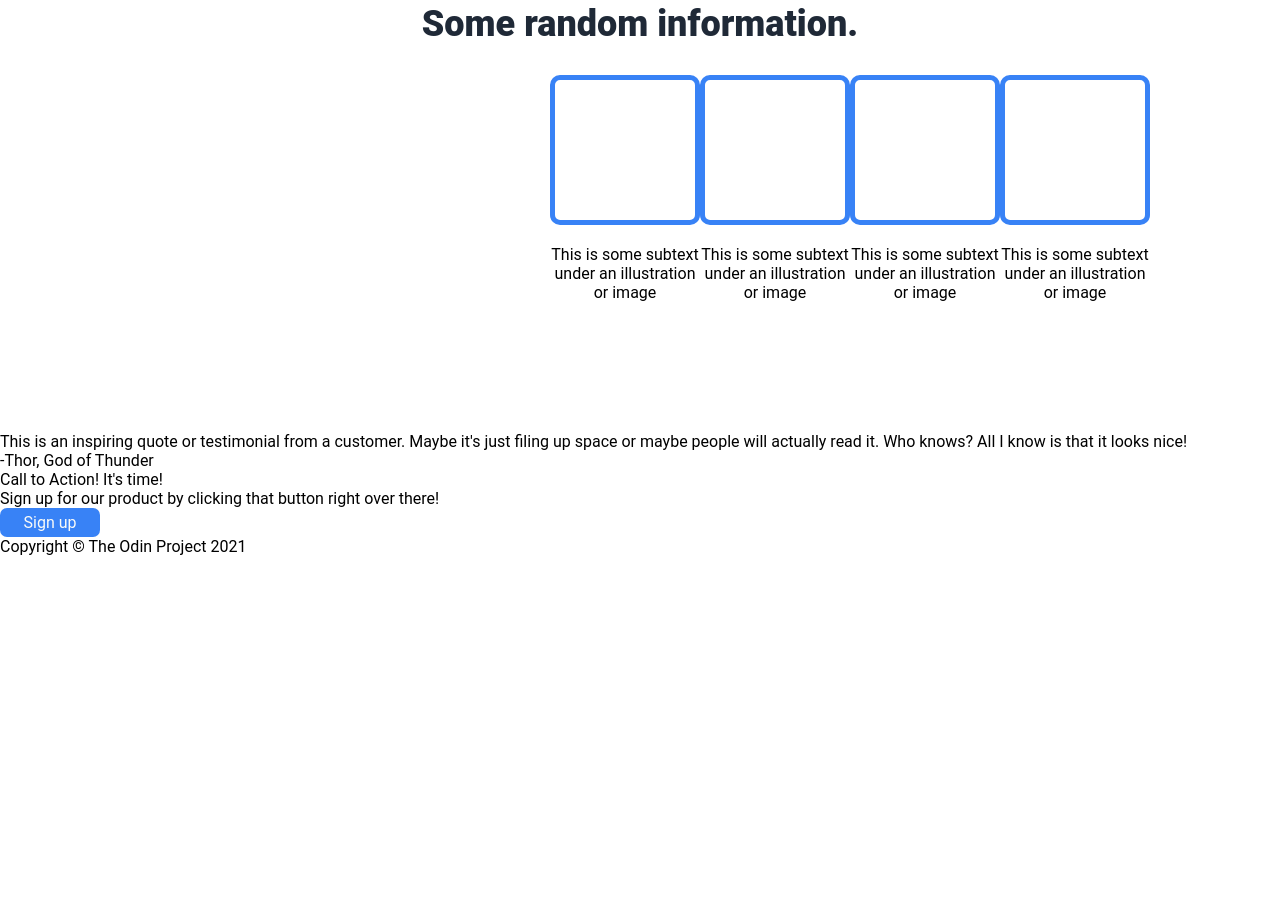
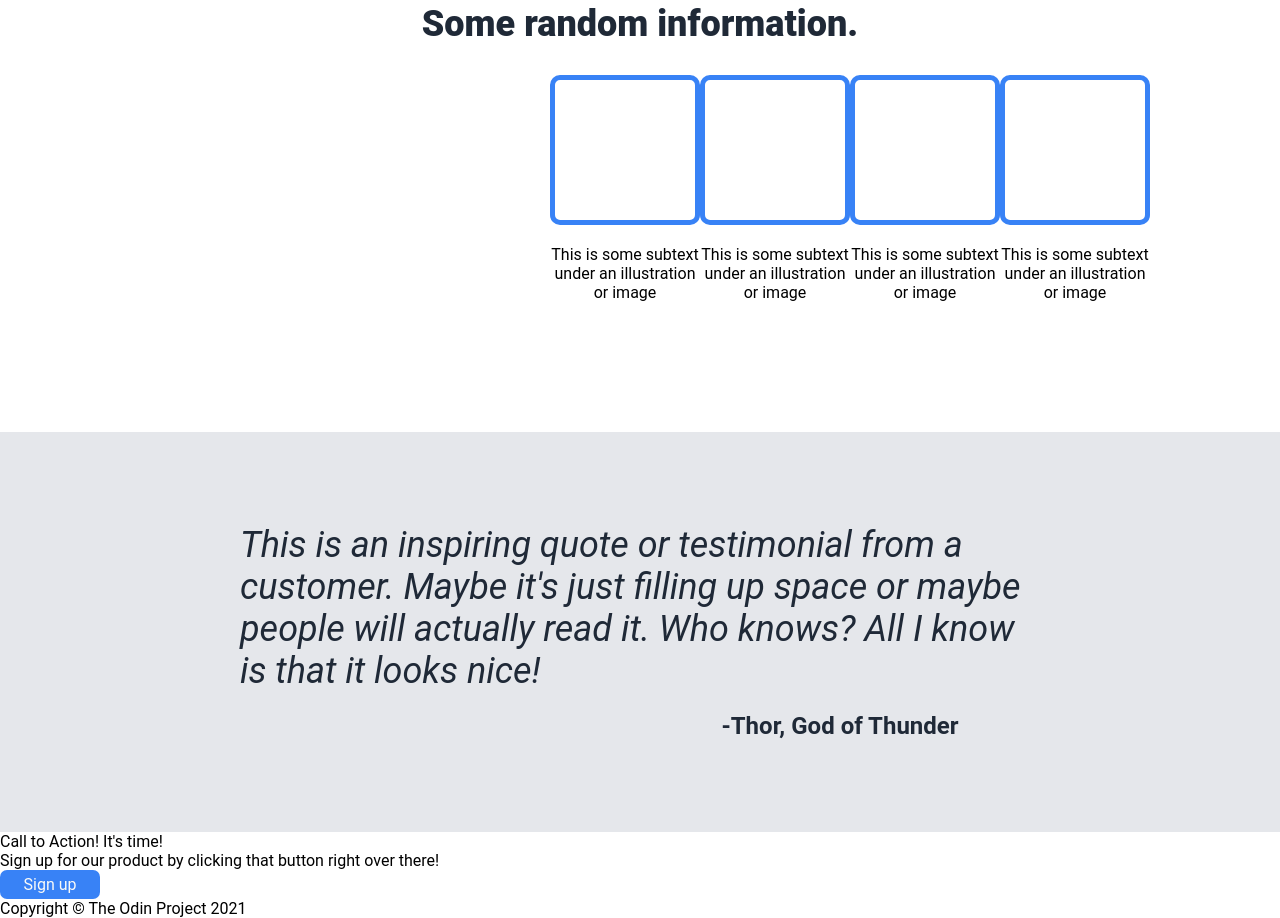
Before and after one commit to gabriellemia/landing-page, a plain HTML site: page index.html in a window 1280 px wide. Shown: the part 545-1463 px from the top of the page. Before the commit the page ends 1101 px from the top, so only its background shows below. Drawn offline with Linux system fonts and the light colour scheme.

Commit message:
added css to 'quote' section.

```diff
--- a/index.html
+++ b/index.html
@@ -54,12 +54,16 @@
         </div>
     </div>
 
-    <div class="quote">This is an inspiring quote or testimonial from a customer. Maybe it's just filing up space or maybe people will actually read it. Who knows? All I know is that it looks nice!<div class="author">-Thor, God of Thunder</div>
+    <div class="quote">
+        <div class="quotetext">This is an inspiring quote or testimonial from a customer. Maybe it's just filling up space or maybe people will actually read it. Who knows? All I know is that it looks nice!</div>
+        <div class="author">-Thor, God of Thunder</div>
     </div>
 
-    <div class="containertwo">
-        <div class="box">Call to Action! It's time!<br>Sign up for our product by clicking that button right over there!</div>
-        <div class="button">Sign up</div>
+    <div class="cta">
+        <div class="containertwo">
+            <div class="box">Call to Action! It's time!<br>Sign up for our product by clicking that button right over there!</div>
+            <div class="button">Sign up</div>
+        </div>
     </div>
 
     <div class="footer">Copyright © The Odin Project 2021</div>
--- a/style.css
+++ b/style.css
@@ -108,3 +108,27 @@ p {
     width: 150px;
     text-align: center;
 }
+
+.quote {
+    background-color: #e5e7eb;
+    color: #1F2937;
+    height: 400px;
+    display: flex;
+    flex-direction: column;
+    justify-content: center;
+    align-items: center;
+}
+
+.quotetext {
+    font-size: 36px;
+    font-style: italic;
+    width: 800px;
+}
+
+.author {
+    font-weight: bolder;
+    font-size: 24px;
+    padding-top: 20px;
+    padding-left: 400px;
+
+}
```
